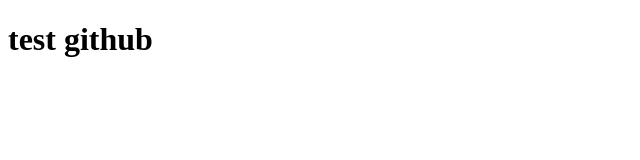
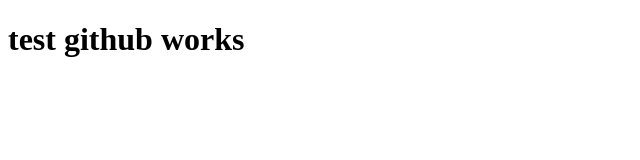
Before and after one commit to johnvdev/contactmanager, a React (Create React App) app: page / in a window 1280 px wide. Shown: the top 160 px of the page, without its empty margins (0-640 px from the left). Built offline with nearby package versions, Linux system fonts and the light colour scheme.

Commit message:
testing from laptop

```diff
--- a/src/App.js
+++ b/src/App.js
@@ -6,7 +6,7 @@ class App extends Component {
   render() {
     return (
       <div className="App">
-        <h1>test github</h1>
+        <h1>test github works</h1>
       </div>
     );
   }
```
Also changed, not shown: package.json (line endings or trailing spaces).
